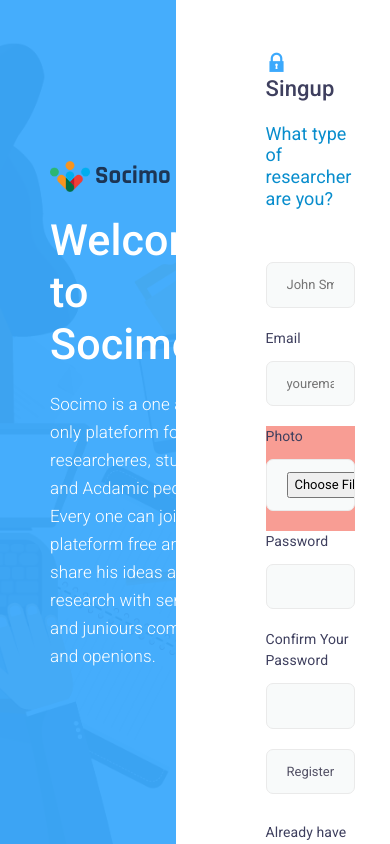
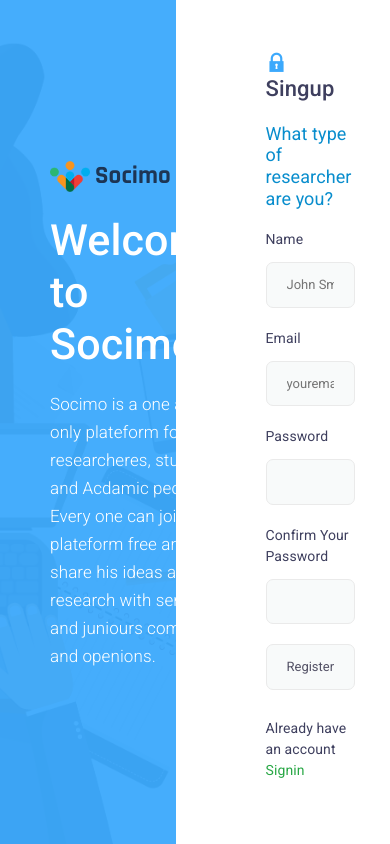
Before and after one commit to codeOlam/socimo, a Flask app: page /signup in a window 390 px wide. Run offline with Flask 2, Linux system fonts and the light colour scheme; parts of the project's set-up code (start-up, migrations or seed data) failed here and were passed over; some libraries are stand-ins or nearby versions.

Commit message:
fixed signup name field mobile view

```diff
--- a/app/templates/sign-up.html
+++ b/app/templates/sign-up.html
@@ -25,9 +25,11 @@
 
 
 					<div class="row merged-10">
-						<div class="col-lg-12"><h4>What type of researcher are you?</h4></div>
+						<div class="col-lg-12">
+							<h4>What type of researcher are you?</h4>
+						</div>
 						<div class="col-lg-12 col-sm-12 col-md-12">
-							<fieldset class="name">
+							<fieldset class="email">
 						        {{ form.name.label }}
 						        {{ form.name(placeholder='John Smith') }}
 						        {% if form.name.errors %}
@@ -54,7 +56,7 @@
 							<!-- <input type="text" placeholder="Email@" name="email" required> -->
 						</div>
 
-						<div class="col-lg-12 col-sm-12 col-md-12">
+<!-- 						<div class="col-lg-12 col-sm-12 col-md-12">
 							<fieldset class="photo">
 								{{ form.photo.label }}
 								{{form.photo}}
@@ -66,7 +68,7 @@
 									</ul>
 								{% endif %}
 							</fieldset>
-						</div>
+						</div> -->
 
 						<div class="col-lg-12 col-sm-12 col-md-12">
 						<fieldset class="password">
```
